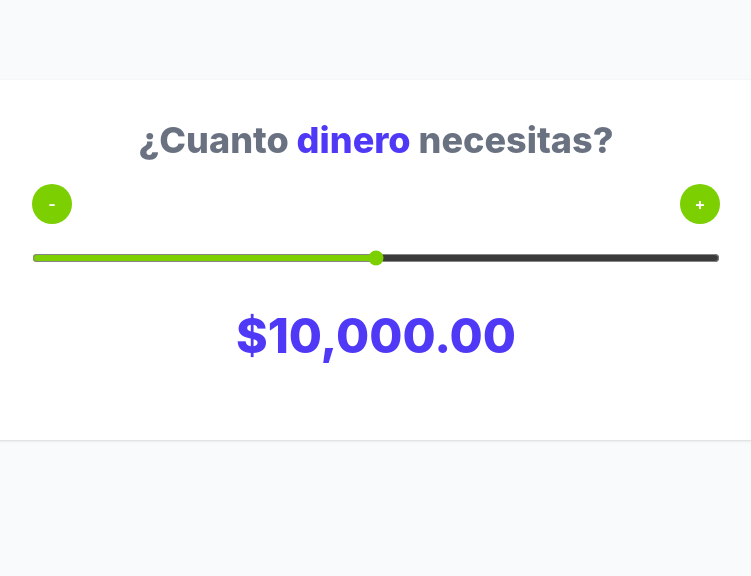
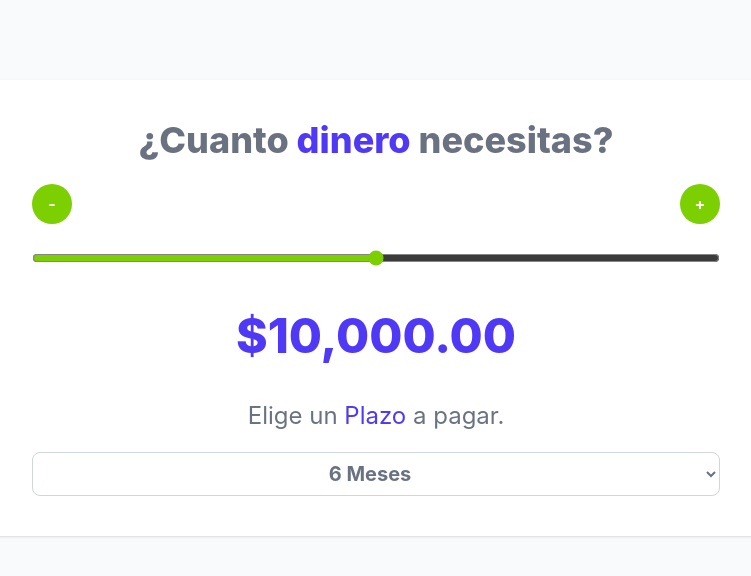
Before and after one commit to Elias-J-Guardado/cotizador-de-prestamos, a React (Vite) app: page / in a window 1280 px wide. Shown: the top 576 px of the page, without its empty margins (264-1015 px from the left). Built offline with nearby package versions, Linux system fonts and the light colour scheme.

Commit message:
Add: select in app.jsx

```diff
--- a/src/App.jsx
+++ b/src/App.jsx
@@ -44,11 +44,11 @@ function App() {
         <div className="flex justify-between my-6">
           <Button
             operador='-'
-            fn= {handleClickDecremento}
+            fn={handleClickDecremento}
           />
           <Button
             operador='+'
-            fn= {handleClickIncremento}
+            fn={handleClickIncremento}
           />
         </div>
 
@@ -63,8 +63,18 @@ function App() {
         />
         <p className="text-center my-10 text-5xl font-extrabold text-indigo-600">
           {formatearDinero(cantidad)}
-          </p>
+        </p>
+        <h2 className="text-2xl font-extrabold, text-gray-500 text-center">
+          Elige un <span className="text-indigo-600">Plazo </span> a pagar.
+        </h2>
+
+        <select className="mt-5 w-full p-2 bg-white border border-gray-300 rounded-lg text-center text-xl font-bold text-gray-500">
+          <option value="6">6 Meses</option>
+          <option value="12">12 Meses</option>
+          <option value="24">24 Meses</option>
+        </select>
       </div>
+
     </>
   )
 }
```
